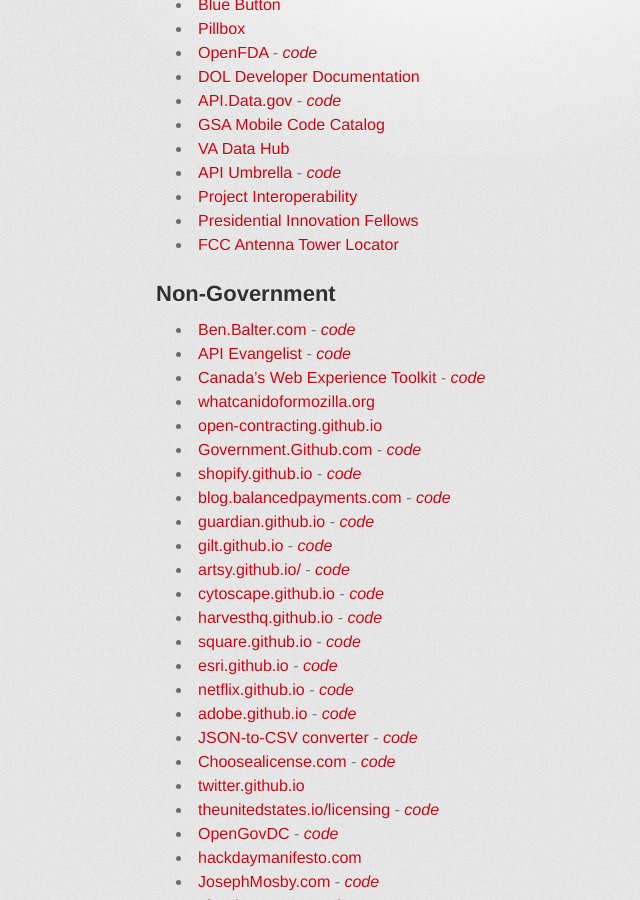
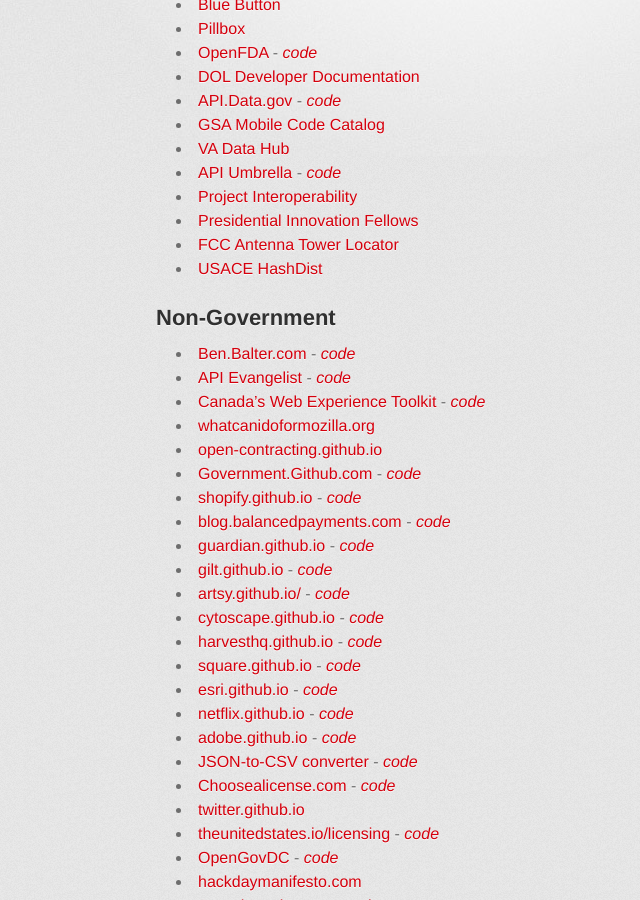
Before and after one commit to GSA/Open-Data-Collaboration-Sandbox, a Jekyll site: the page built from website_examples.md, in a window 1280 px wide and 900 px high, scrolled down 417 px. Shown: the whole window, without its empty margins (174-814 px from the left). Built offline with Jekyll 4.4.1, drawn with Linux system fonts in a browser that asks for light colours; some web fonts are replaced.

Commit message:
adding hashdist

```diff
--- a/website_examples.md
+++ b/website_examples.md
@@ -24,6 +24,7 @@
 * [Project Interoperability](http://project-interoperability.github.io)
 * [Presidential Innovation Fellows](http://presidential-innovation-fellows.github.io)
 * [FCC Antenna Tower Locator](http://fcc.github.io/am-tower-locator/)
+* [USACE HashDist](http://hashdist.github.io/)
 
 
 ## Non-Government
```
